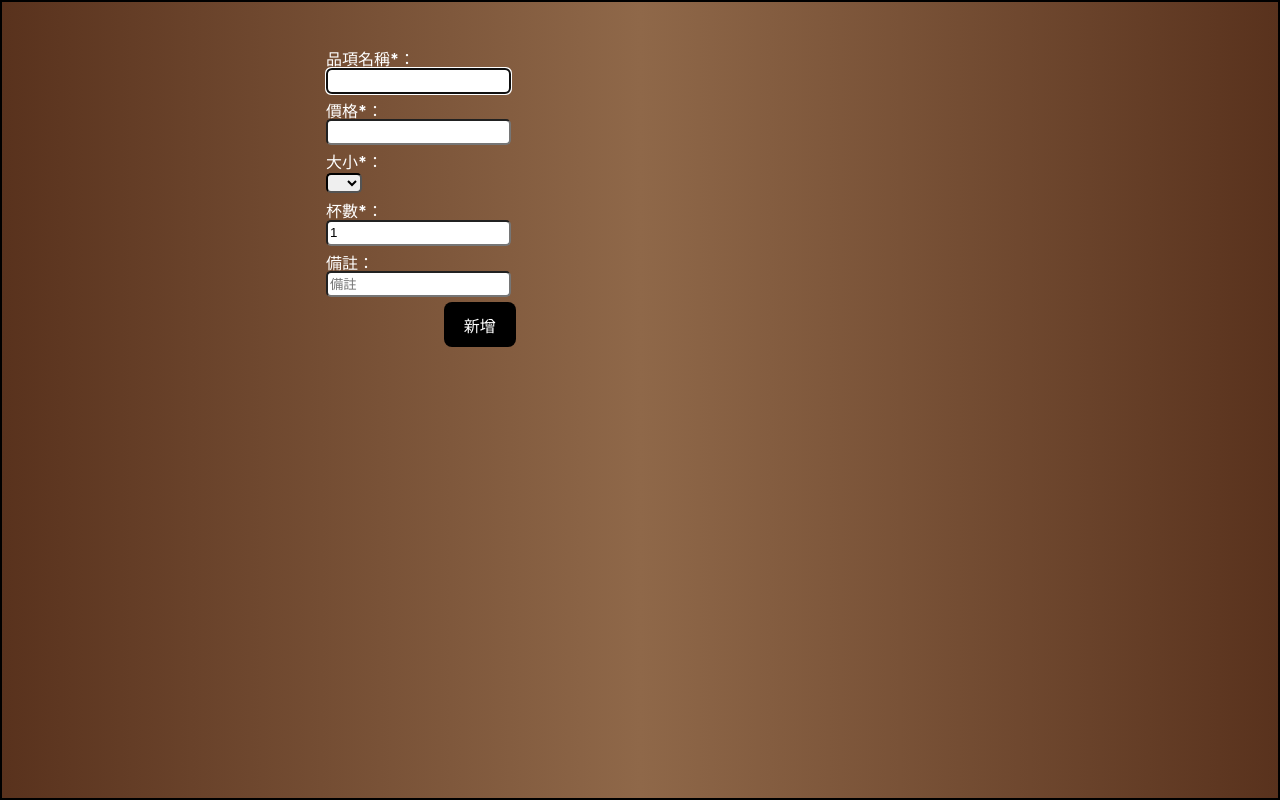
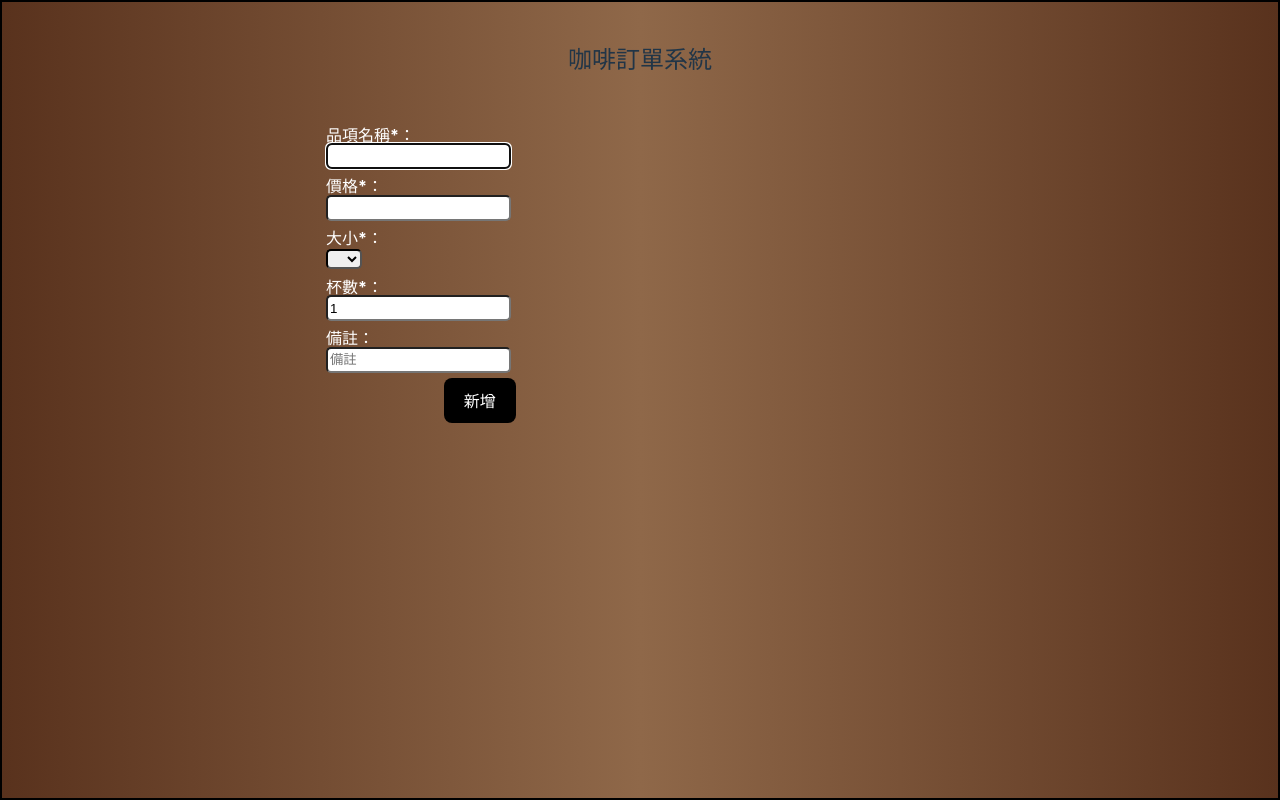
Before and after one commit to Ciaossuiam/CoffeeShop, a Vue app: page / in a window 1280 px wide. Built offline with nearby package versions, Linux system fonts and the light colour scheme.

Commit message:
新增取消功能

```diff
--- a/src/App.vue
+++ b/src/App.vue
@@ -15,6 +15,7 @@ const handleChildEvent = (element: object) => {
 
 <template>
     <div class="app">
+        <h2>咖啡訂單系統</h2>
         <div class="order-box">
             <OrderList @shoppingCart="handleChildEvent" />
             <ShoppingCart :data="data" />
@@ -26,14 +27,17 @@ const handleChildEvent = (element: object) => {
 .app {
     width: 100%;
     min-height: 100vh;
-    display: flex;
-    justify-content: center;
     padding-top: 20px;
     border: 2px solid black;
     box-sizing: border-box;
     background: linear-gradient(to right, #59321D 0%, #8F6849 50%, #59321D 100%);
+    & h2 {
+        text-align: center;
+    }
     & .order-box {
         width: 50%;
+        margin-right: auto;
+        margin-left: auto;
         display: flex;
         justify-content: space-between;
         padding: 20px;
--- a/src/components/ShoppingCart.vue
+++ b/src/components/ShoppingCart.vue
@@ -28,6 +28,9 @@ const save = (e: any) => {
     })
     e.isEditing = false
     localStorage.setItem('shoppingCart', JSON.stringify(props.data))
+}
+const cancel = (e: any) => {
+    e.isEditing = false
 }
 const remove = (e: any) => {
     props.data?.splice(props.data?.indexOf(e), 1)
@@ -75,7 +78,8 @@ const remove = (e: any) => {
                         <button class="edit" v-else @click="edit(item)">編輯</button>
                     </div>
                     <div class="action-box">
-                        <button class="remove" v-if="!item.isEditing" @click="remove(item)">刪除</button>
+                        <button class="cancel" v-if="item.isEditing" @click="cancel(item)">取消</button>
+                        <button class="remove" v-else @click="remove(item)">刪除</button>
                     </div>
                 </div>
             </li>
@@ -130,6 +134,10 @@ const remove = (e: any) => {
                     background: #FFC107;
                     font-weight: 700;
                 }
+                & .cancel {
+                    background: #6C757D;
+                    font-weight: 700;
+                }
                 & .remove {
                     background: red;
                     font-weight: 700;
```
